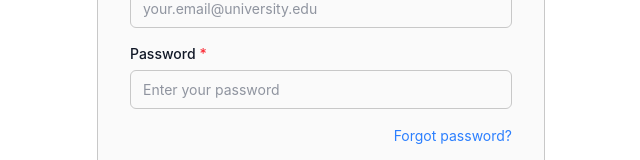
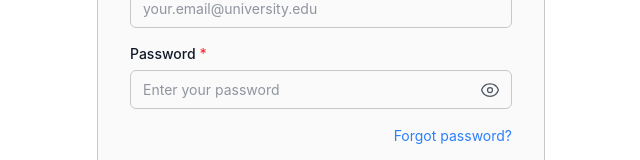
Before and after one commit to DevaanshMann/CollegeBuddy, a React (Vite) app in the folder apps/frontend/: page /login in a window 1280 px wide. Shown: the part 365-525 px from the top of the page, without its empty margins (319-959 px from the left). Built offline with nearby package versions, Linux system fonts and the light colour scheme.

Commit message:
password show toggle

```diff
--- a/apps/frontend/src/components/ui/Input.tsx
+++ b/apps/frontend/src/components/ui/Input.tsx
@@ -1,3 +1,4 @@
+import { useState } from 'react';
 import type { InputProps } from '../../types';
 import { clsx } from 'clsx';
 
@@ -11,7 +12,12 @@
   disabled = false,
   required = false,
   className = '',
+  showPasswordToggle = false,
 }: InputProps) {
+  const [showPassword, setShowPassword] = useState(false);
+
+  const inputType = type === 'password' && showPasswordToggle && showPassword ? 'text' : type;
+
   return (
     <div className={clsx('w-full', className)}>
       {label && (
@@ -20,8 +26,9 @@
           {required && <span className="text-red-500 ml-1">*</span>}
         </label>
       )}
+      <div className="relative">
         <input
-        type={type}
+          type={inputType}
           value={value}
           onChange={(e) => onChange(e.target.value)}
           placeholder={placeholder}
@@ -29,9 +36,56 @@
           required={required}
           className={clsx(
             'input',
+            showPasswordToggle && type === 'password' && 'pr-10',
             error && 'border-red-500 focus:ring-red-500 focus:border-red-500'
           )}
         />
+        {showPasswordToggle && type === 'password' && (
+          <button
+            type="button"
+            onClick={() => setShowPassword(!showPassword)}
+            className="absolute right-3 top-1/2 -translate-y-1/2 text-light-text-secondary dark:text-dark-text-secondary hover:text-light-text-primary dark:hover:text-dark-text-primary transition-colors"
+            tabIndex={-1}
+          >
+            {showPassword ? (
+              <svg
+                xmlns="http://www.w3.org/2000/svg"
+                fill="none"
+                viewBox="0 0 24 24"
+                strokeWidth={1.5}
+                stroke="currentColor"
+                className="w-5 h-5"
+              >
+                <path
+                  strokeLinecap="round"
+                  strokeLinejoin="round"
+                  d="M3.98 8.223A10.477 10.477 0 001.934 12C3.226 16.338 7.244 19.5 12 19.5c.993 0 1.953-.138 2.863-.395M6.228 6.228A10.45 10.45 0 0112 4.5c4.756 0 8.773 3.162 10.065 7.498a10.523 10.523 0 01-4.293 5.774M6.228 6.228L3 3m3.228 3.228l3.65 3.65m7.894 7.894L21 21m-3.228-3.228l-3.65-3.65m0 0a3 3 0 10-4.243-4.243m4.242 4.242L9.88 9.88"
+                />
+              </svg>
+            ) : (
+              <svg
+                xmlns="http://www.w3.org/2000/svg"
+                fill="none"
+                viewBox="0 0 24 24"
+                strokeWidth={1.5}
+                stroke="currentColor"
+                className="w-5 h-5"
+              >
+                <path
+                  strokeLinecap="round"
+                  strokeLinejoin="round"
+                  d="M2.036 12.322a1.012 1.012 0 010-.639C3.423 7.51 7.36 4.5 12 4.5c4.638 0 8.573 3.007 9.963 7.178.07.207.07.431 0 .639C20.577 16.49 16.64 19.5 12 19.5c-4.638 0-8.573-3.007-9.963-7.178z"
+                />
+                <path
+                  strokeLinecap="round"
+                  strokeLinejoin="round"
+                  d="M15 12a3 3 0 11-6 0 3 3 0 016 0z"
+                />
+              </svg>
+            )}
+          </button>
+        )}
+      </div>
       {error && (
         <p className="mt-1 text-sm text-red-500">{error}</p>
       )}
--- a/apps/frontend/src/pages/Auth/SignupPage.tsx
+++ b/apps/frontend/src/pages/Auth/SignupPage.tsx
@@ -67,6 +67,7 @@
             onChange={setPassword}
             required
             placeholder="Create a password"
+            showPasswordToggle
           />
 
           <Input
--- a/apps/frontend/src/types/index.ts
+++ b/apps/frontend/src/types/index.ts
@@ -268,6 +268,7 @@
   disabled?: boolean;
   required?: boolean;
   className?: string;
+  showPasswordToggle?: boolean;
 }
 
 export interface TextAreaProps {
```
Lines whose indentation alone changed are shown as unchanged.
